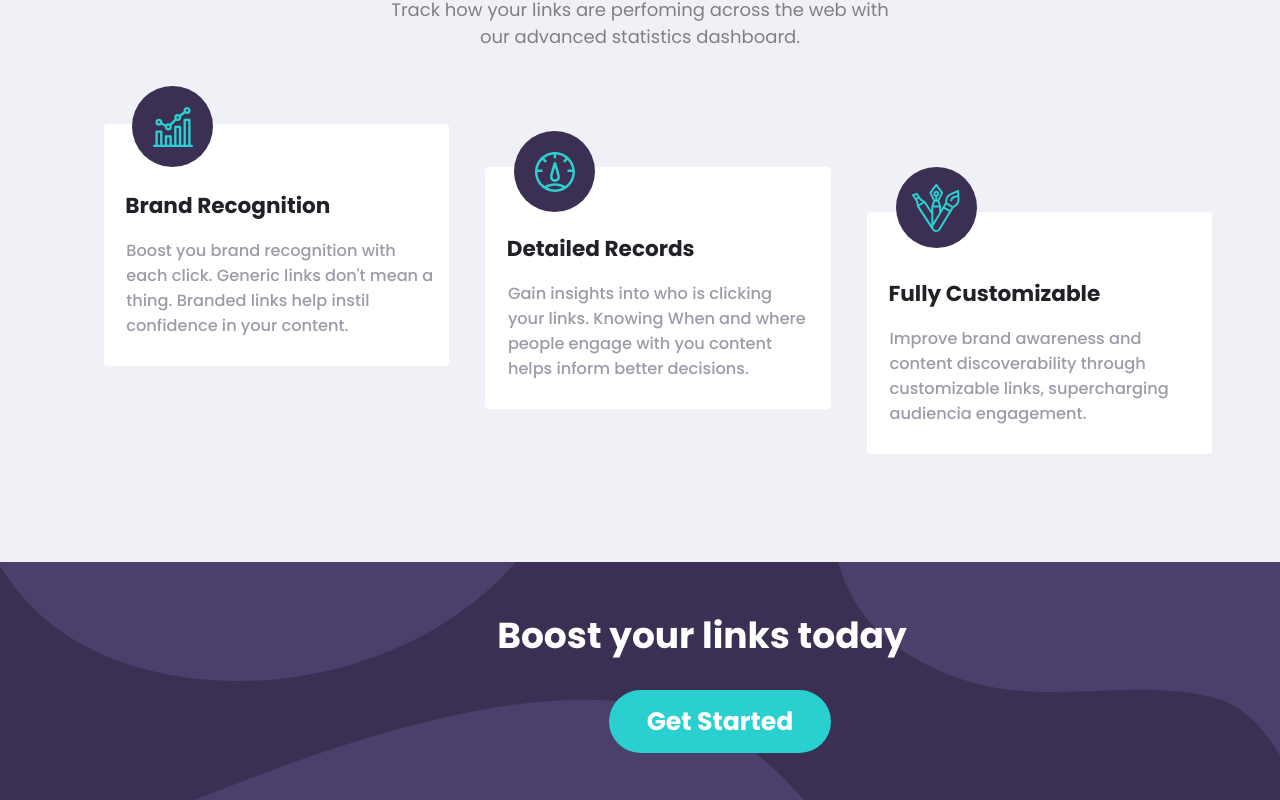
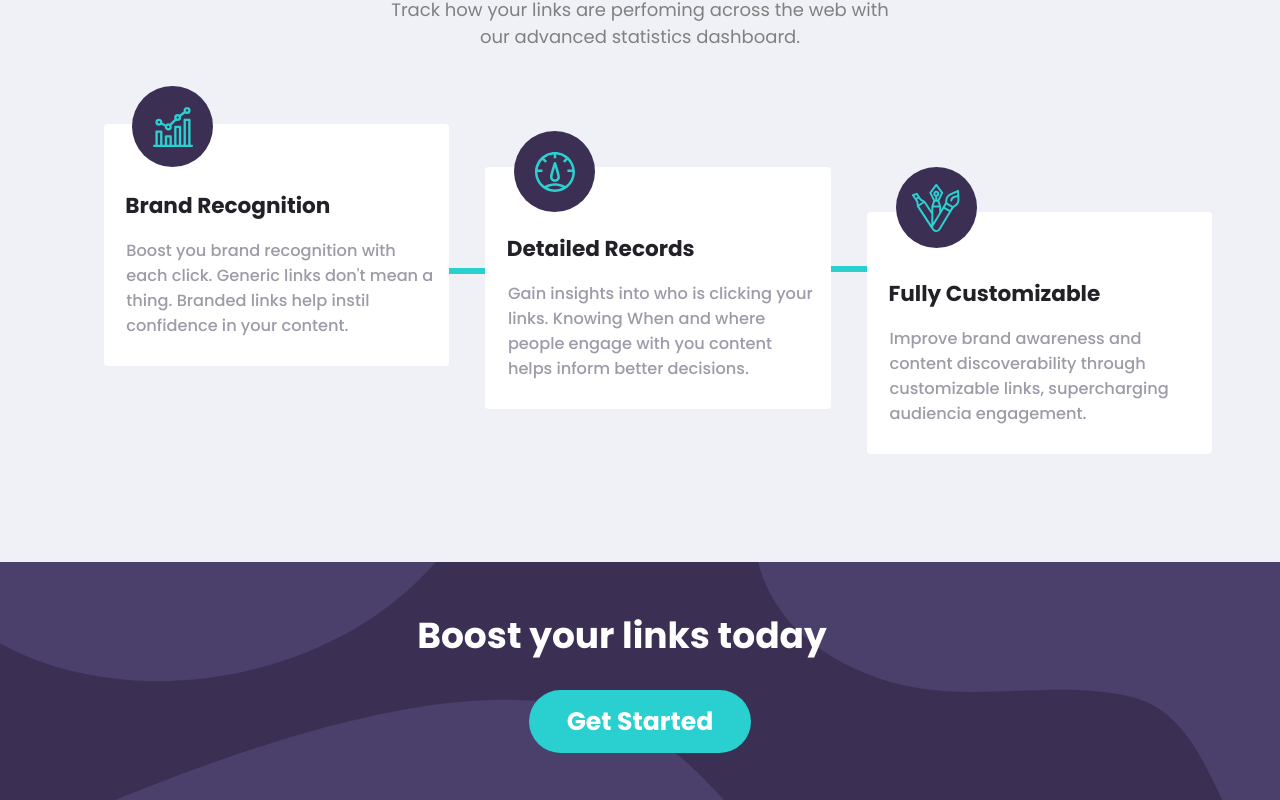
Before and after one commit to EuCaue/url-shortening-api, a React (Vite) app: page / in a window 1280 px wide. Shown: the part 932-1732 px from the top of the page. Built offline with nearby package versions, Linux system fonts and the light colour scheme.

Commit message:
BottomPage

```diff
--- a/src/components/BottomPage/styled.ts
+++ b/src/components/BottomPage/styled.ts
@@ -20,6 +20,7 @@ export const WhiteHover = styled.span`
 
 export const BlueLine = styled.div`
   position: absolute;
+
   z-index: -1;
 `;
 
@@ -37,8 +38,8 @@ export const Container = styled.section`
       width: 3.2em;
       border-style: solid;
       border-color: ${colors.cyan};
-      bottom: 6em;
-      left: 27.5em;
+      margin-top: 8em;
+      margin-left: 19.2em;
     }
 
     p {
@@ -51,12 +52,16 @@ export const Container = styled.section`
       width: 2.2em;
       border: solid;
       border-color: ${colors.cyan};
-      bottom: 6em;
-      left: 48.5em;
+      margin-top: 5.5em;
+      /* left: 48.5em; */
+      margin-left: 19.2em;
       z-index: -1;
     }
     span {
       top: 4.5em;
+    }
+    p {
+      width: 102%;
     }
   }
 
@@ -129,15 +134,14 @@ export const DivImage = styled.div`
   text-align: center;
   align-items: center;
   height: 13.2em;
-  width: 80em;
+  /* width: 80em; */
   background-image: url(${boostDesktop});
-  background-repeat: no-repeat;
-  background-position: 100%;
+  background-repeat: space;
+  background-position: center;
   background-color: ${colors.darkViolet};
 `;
 
 export const LinkBottom = styled(Link)`
-  /* margin-right: 1em; */
   border-radius: 2em;
   margin-top: 0;
   font-size: 1.4em;
```
